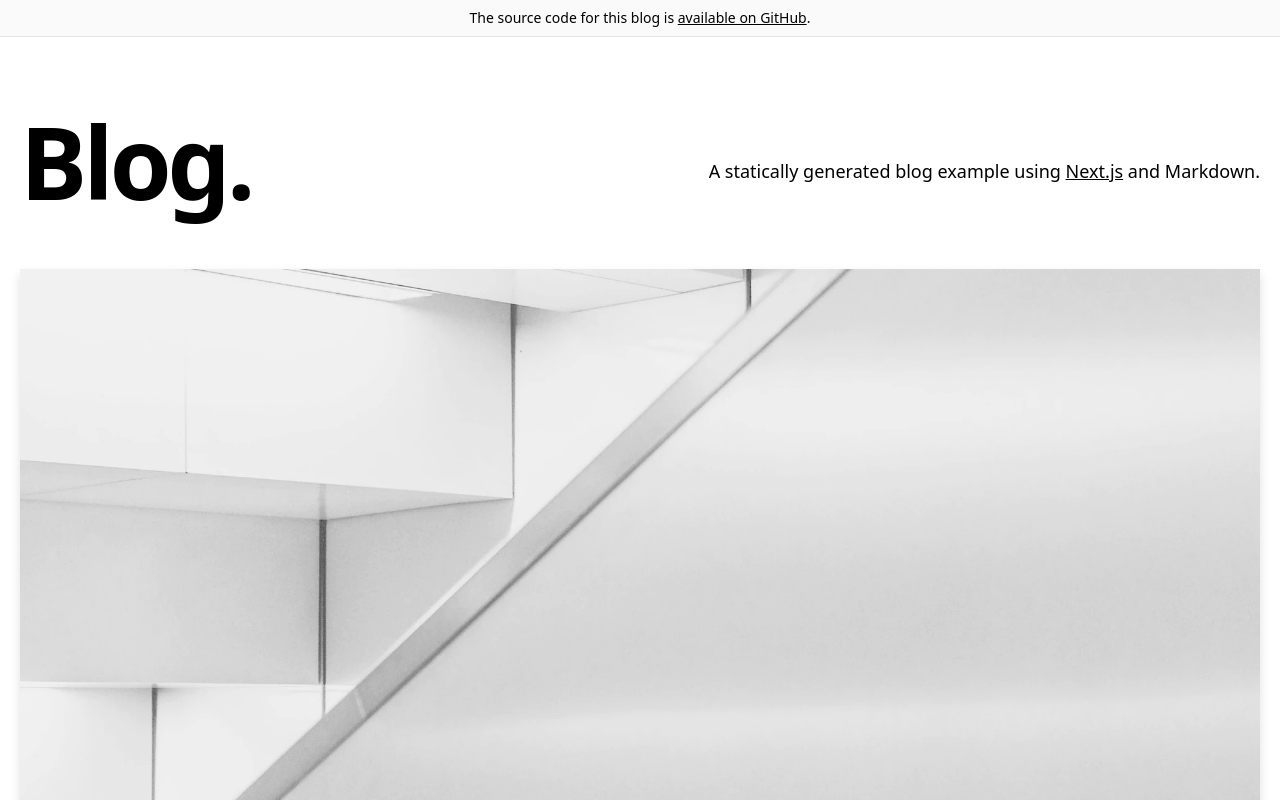
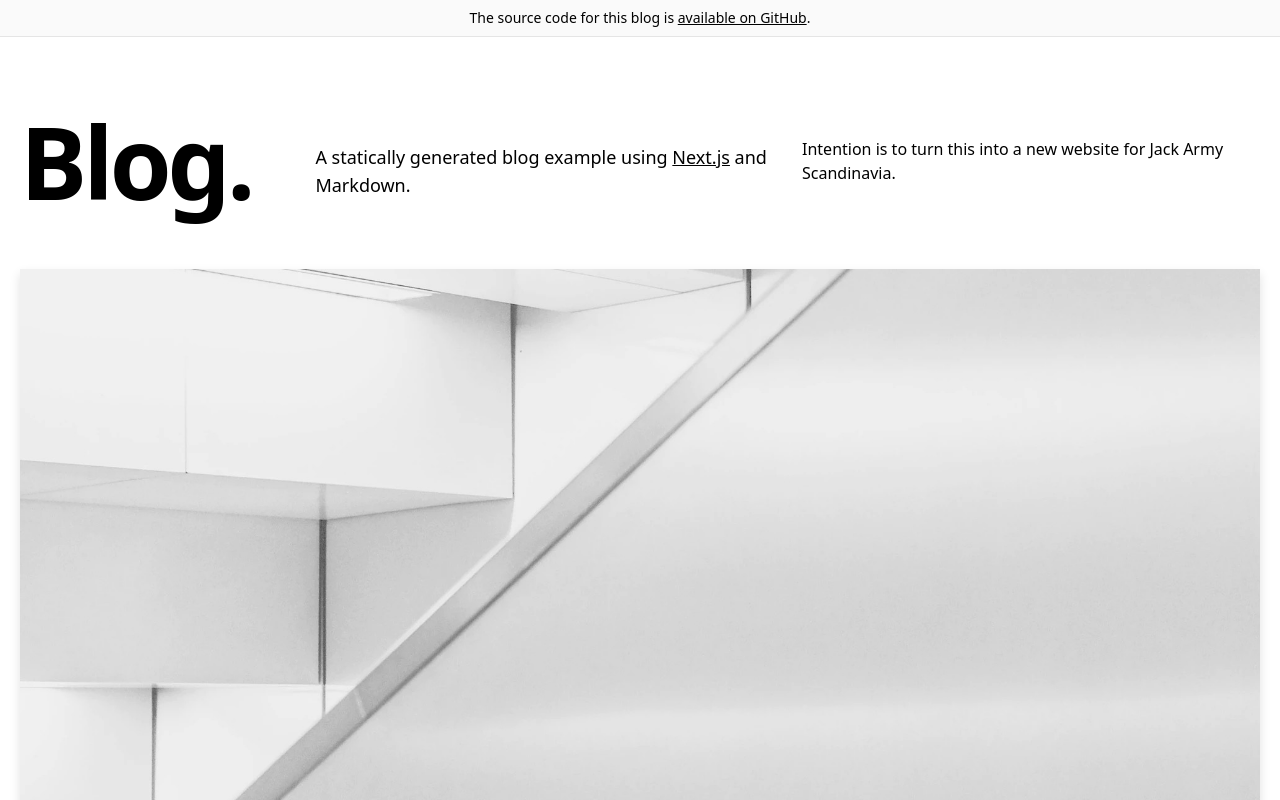
Before and after one commit to jackarmyscandinavia/jackarmyscandinavia.github.io, a Next.js app: page / in a window 1280 px wide. Shown: the top 800 px of the page. Built offline with nearby package versions, Linux system fonts and the light colour scheme.

Commit message:
Test of workflow/deploy

```diff
--- a/components/intro.tsx
+++ b/components/intro.tsx
@@ -16,6 +16,7 @@ const Intro = () => {
         </a>{' '}
         and {CMS_NAME}.
       </h4>
+      <p>Intention is to turn this into a new website for Jack Army Scandinavia.</p>
     </section>
   )
 }
```
